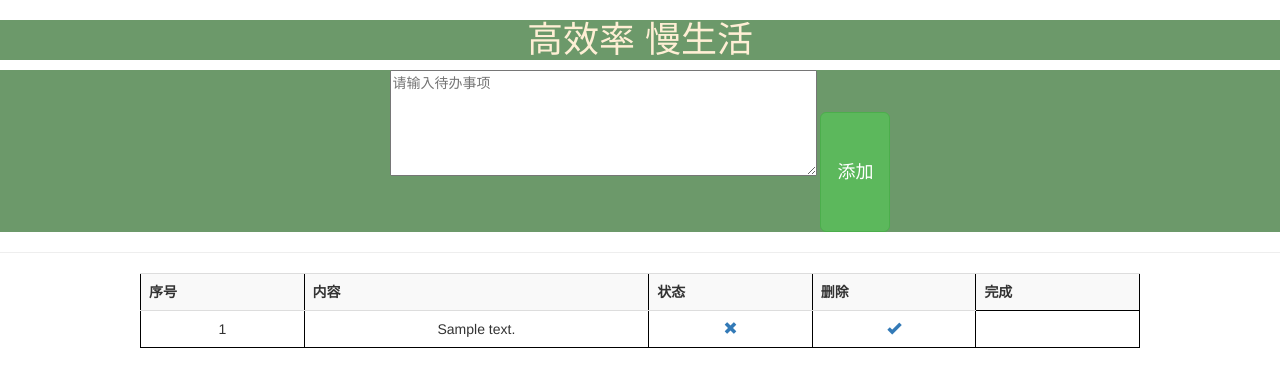
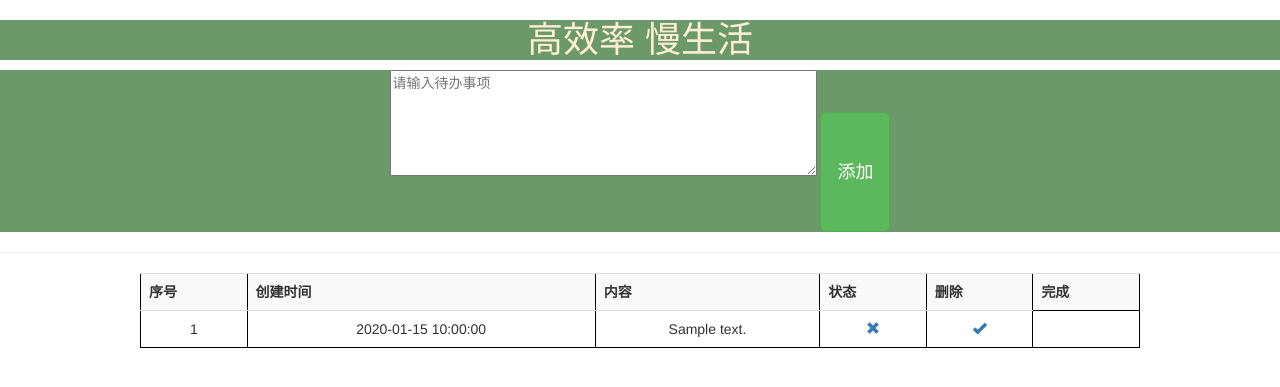
Before and after one commit to S-sherlock/flask-todo, a Flask app: page /get in a window 1280 px wide. Shown: the top 387 px of the page. Run offline with Flask 2, Linux system fonts and the light colour scheme; a database or web service that is not in the repository returns one stand-in record (values such as "Sample title"); some libraries are stand-ins or nearby versions.

Commit message:
格式化时间输出

```diff
--- a/app.py
+++ b/app.py
@@ -27,7 +27,7 @@ def index():
 @app.route('/get')
 def get():
     # 展示todo列表
-    todo_list = db.todo.find({})
+    todo_list = db.todo.find({}).sort([('status', 1)])
     print(todo_list)
     return render_template('index.html', todo_list=todo_list)
 
--- a/templates/index.html
+++ b/templates/index.html
@@ -17,6 +17,7 @@
     <table class="table table-striped" style="border: 1px solid black; margin: 0 auto;" border="1">
       <tr>
         <th>序号</th>
+        <th>创建时间</th>
         <th>内容</th>
         <th>状态</th>
         <th>删除</th>
@@ -25,6 +26,7 @@
       {% for todo in todo_list %}
         <tr>
           <td>{{ loop.index }}</td>
+          <td>{{ todo.creat_time.strftime('%Y-%m-%d %H:%M:%S') }}</td>
           <td>{{ todo.content }}</td>
           {% if todo.status == 0 %}
             <td>未完成</td>
```
